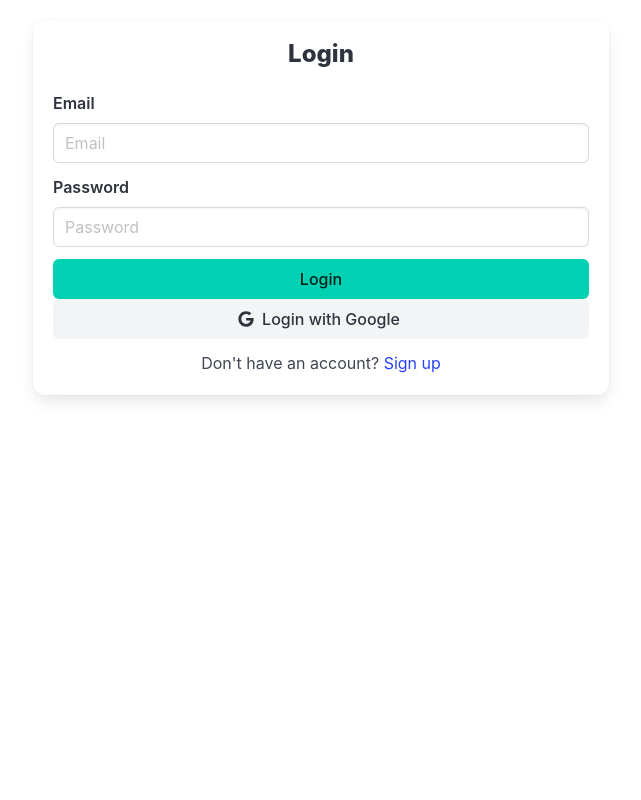
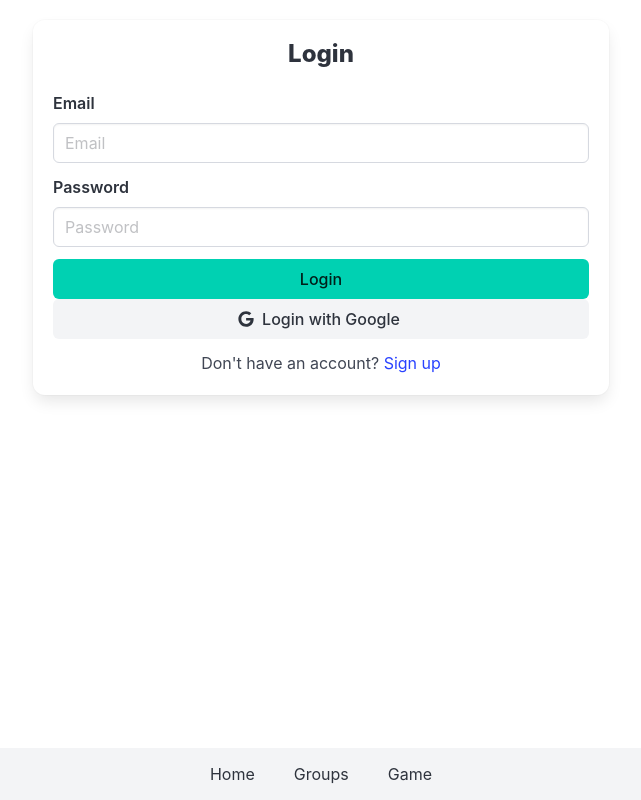
Before and after one commit to hpacheco26/squadup, a React (Vite) app in the folder frontend/: page /login in a window 1280 px wide. Shown: the whole page, without its empty margins (319-960 px from the left). Built offline with nearby package versions, Linux system fonts and the light colour scheme; no server answers.

Commit message:
navbar style

```diff
--- a/frontend/src/App.jsx
+++ b/frontend/src/App.jsx
@@ -1,4 +1,6 @@
-import { Routes, Route } from 'react-router-dom';
+// App.jsx
+import React from 'react';
+import { Routes, Route } from 'react-router-dom'; // Import Router components
 import HomePage from './pages/HomePage.jsx';
 import PlayersPage from './pages/PlayerPage.jsx';
 import GroupsPage from './pages/GroupsPage';
@@ -9,6 +11,7 @@ import PregamePage from './pages/PreGamePage';
 import GamePage from './pages/GamePage';
 import RankPage from './pages/RankPage.jsx';
 import ProtectedRoute from './components/ProtectedRoute';
+import Navbar from './components/NavBar.jsx'; // Navbar imported here
 
 function App() {
   // Inline style object for padding
@@ -18,6 +21,9 @@ function App() {
   };
 
   return (
+    <>
+      <Navbar /> {/* Navbar will be visible on all pages */}
+
       <div style={appStyles}> {/* Apply inline padding */}
         <Routes>
           {/* Public routes */}
@@ -83,6 +89,7 @@ function App() {
           />
         </Routes>
       </div>
+    </>
   );
 }
 
--- /dev/null
+++ b/frontend/src/components/NavBar.jsx
@@ -0,0 +1,50 @@
+import React from 'react';
+import { Link } from 'react-router-dom'; // Import Link for navigation
+
+function Navbar() {
+    return (
+        <nav className="navbar is-light" style={styles.navbar}>
+            <div id="navbarBasicExample" className="navbar-menu" style={styles.navbarMenu}>
+                <div className="navbar-start" style={styles.navbarStart}>
+                    {/* Home Link */}
+                    <Link to="/" className="navbar-item">
+                        Home
+                    </Link>
+                    {/* Group Link */}
+                    <Link to="/groups" className="navbar-item">
+                        Groups
+                    </Link>
+                    {/* Game Link */}
+                    <Link to="/game" className="navbar-item">
+                        Game
+                    </Link>
+                </div>
+            </div>
+        </nav>
+    );
+}
+
+// Custom inline styles for fixed bottom navbar with reduced space
+const styles = {
+    navbar: {
+        position: 'fixed',
+        bottom: '0',
+        left: '0',
+        right: '0',
+        zIndex: 1000, // Ensure it stays on top of content
+    },
+    navbarMenu: {
+        display: 'flex',
+        justifyContent: 'center', // Horizontally center the menu
+        width: '100%',
+    },
+    navbarStart: {
+        display: 'flex',
+        justifyContent: 'center', // This will center the items
+        alignItems: 'center', // Vertically center the items (useful for better alignment)
+        gap: '15px', // Adjust space between links
+        width: '100%', // Make sure the container spans the full width
+    },
+};
+
+export default Navbar;
```
Lines whose indentation alone changed are shown as unchanged.
